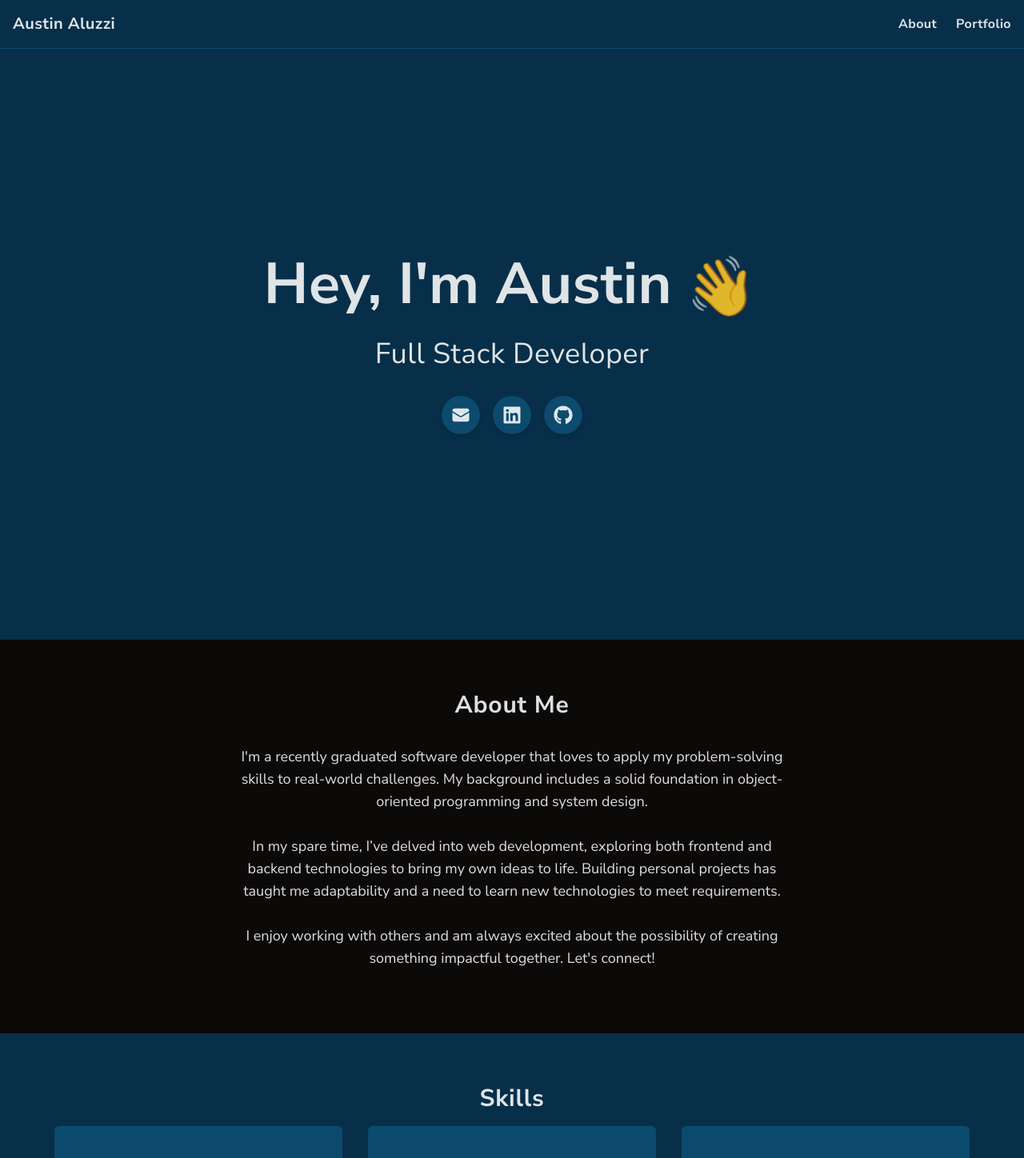
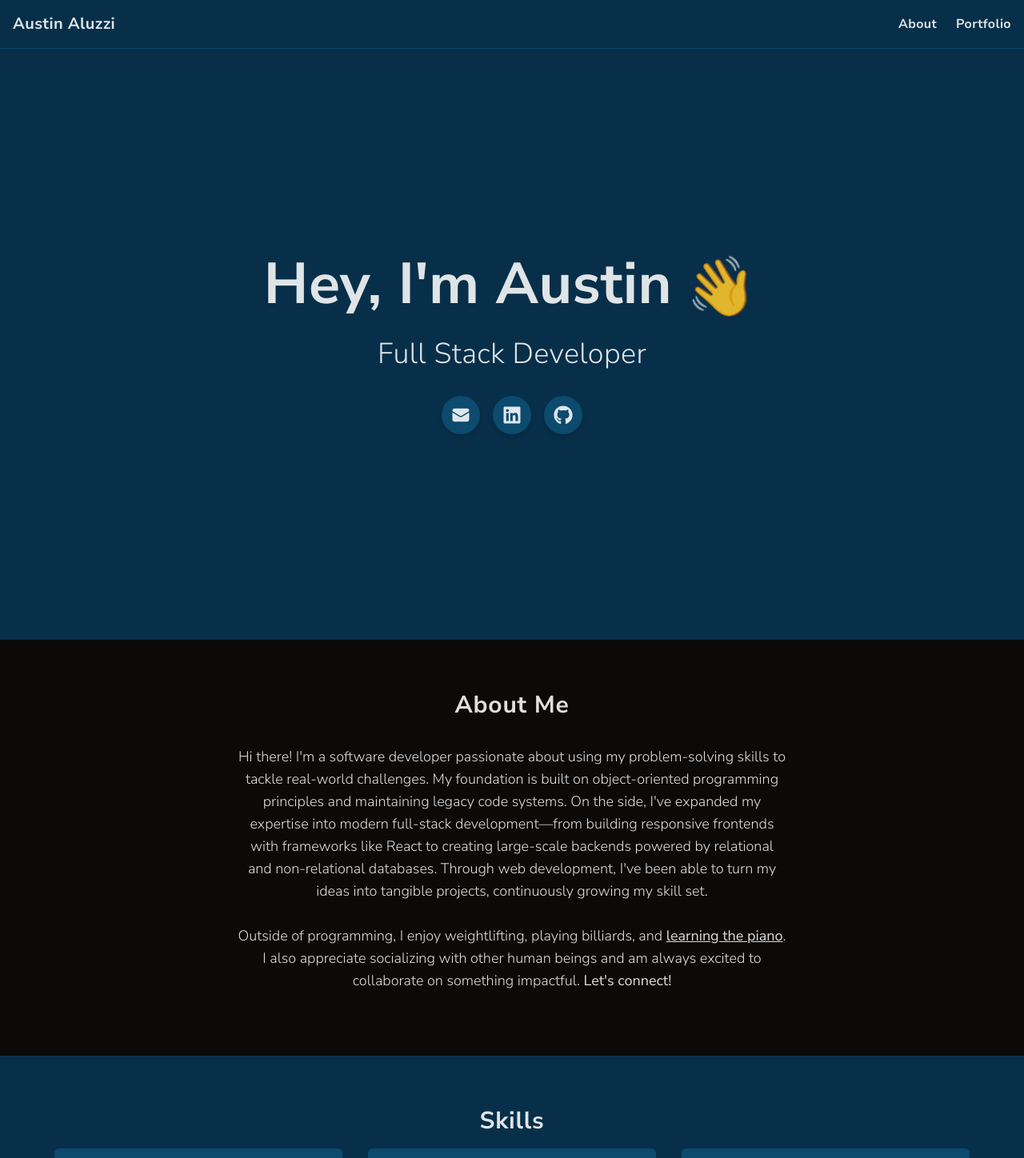
Before and after one commit to aaluzzi/personal-site, a React (Vite) app: page / in a window 1280 px wide. Shown: the top 1448 px of the page at 80% size. Built offline with nearby package versions, Linux system fonts and the light colour scheme; no server answers.

Commit message:
Rewrite about me and add youtube link

```diff
--- a/src/components/sections/About.jsx
+++ b/src/components/sections/About.jsx
@@ -5,12 +5,9 @@ export default function About() {
         <>
             <Header title="About Me" />
             <p className="max-w-[720px] text-lg p-4">
-                I'm a recently graduated software developer that loves to apply my problem-solving skills to real-world challenges.
-                My background includes a solid foundation in object-oriented programming and system design.
-                <br /><br />
-                In my spare time, I’ve delved into web development, exploring both frontend and backend technologies to bring my own ideas to life. Building personal projects has taught me adaptability and a need to learn new technologies to meet requirements.
-                <br /><br />
-                I enjoy working with others and am always excited about the possibility of creating something impactful together. Let's connect!
+            Hi there! I'm a software developer passionate about using my problem-solving skills to tackle real-world challenges. My foundation is built on object-oriented programming principles and maintaining legacy code systems. On the side, I've expanded my expertise into modern full-stack development—from building responsive frontends with frameworks like React to creating large-scale backends powered by relational and non-relational databases. Through web development, I've been able to turn my ideas into tangible projects, continuously growing my skill set.
+            <br /><br />
+            Outside of programming, I enjoy weightlifting, playing billiards, and <a href="https://www.youtube.com/@AustinArpeggio"><u><b>learning the piano</b></u></a>. I also appreciate socializing with other human beings and am always excited to collaborate on something impactful. <b>Let's connect!</b>
             </p>
         </>
     )
--- a/src/index.css
+++ b/src/index.css
@@ -12,7 +12,7 @@ body,#root {
 :root {
   font-family: 'Nunito Sans', system-ui, Avenir, Helvetica, Arial, sans-serif;
   line-height: 1.5;
-  font-weight: 400;
+  font-weight: 300;
   height: 100%;
   scroll-behavior: smooth;
   background-color: #0c0a09;
```
